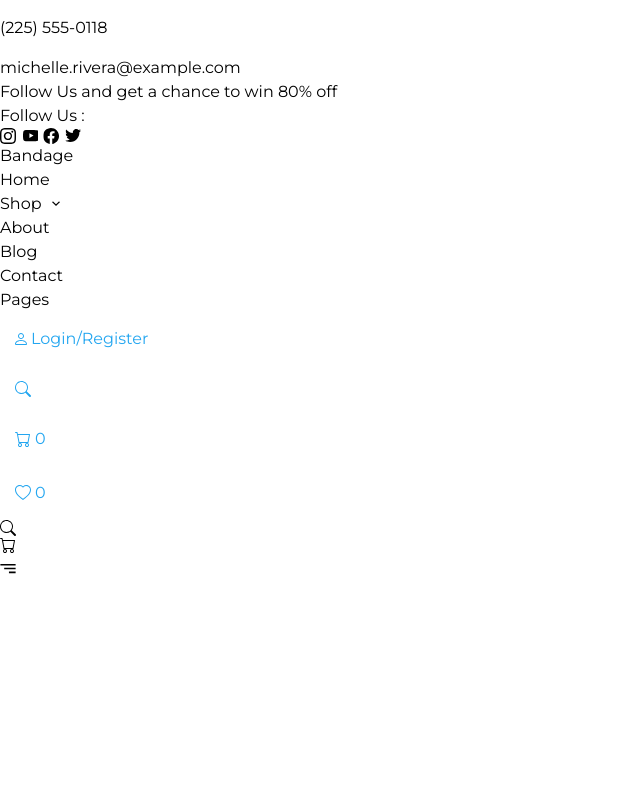
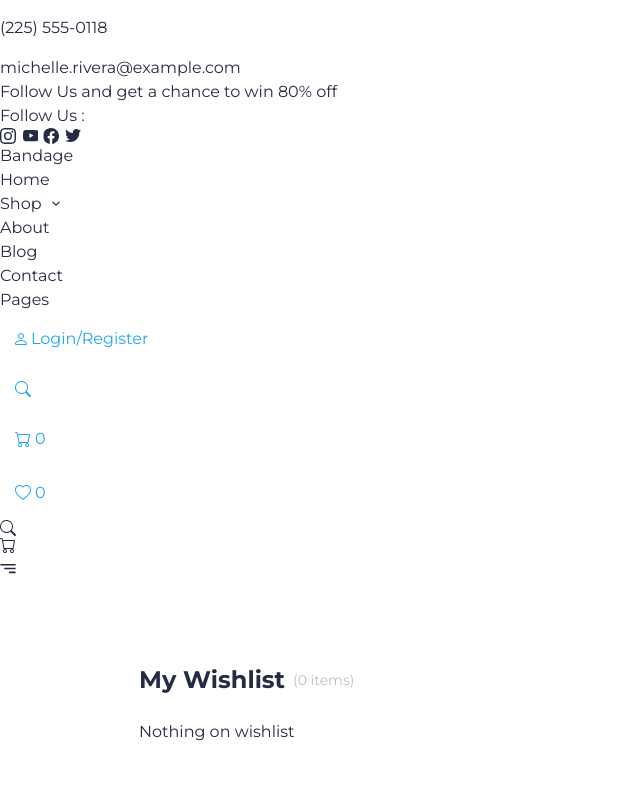
Before and after one commit to phaxz10/sample-ecommerce, a Next.js app: page /wishlist in a window 1280 px wide. Before the commit this address had no page. Shown: the top 800 px of the page, without its empty margins (0-640 px from the left). Built offline with nearby package versions, Linux system fonts and the light colour scheme.

Commit message:
done wishlist page

```diff
--- a/app/_components/CartIcon.tsx
+++ b/app/_components/CartIcon.tsx
@@ -11,7 +11,7 @@ type Props = {
 };
 
 const CartIcon = ({ isMobile, className }: Props) => {
-  const [hasMounted, setHasMounted] = useState(false);
+  const [isClient, setIsClient] = useState(false);
   const cartItemCount = useAppSelector(
     (state) => state.cartReducer.cartItems
   ).reduce((acc, item) => acc + item.quantity, 0);
@@ -25,14 +25,14 @@ const CartIcon = ({ isMobile, className }: Props) => {
   const displayCount = cartItemCount > 99 ? "99+" : cartItemCount;
 
   useEffect(() => {
-    setHasMounted(true);
+    setIsClient(true);
   }, []);
 
   return (
     <>
       <button className="relative" type="button" onClick={onBasketClick}>
         <BasketIcon className={className} />
-        {isMobile && cartItemCount > 0 && hasMounted && (
+        {isMobile && cartItemCount > 0 && isClient && (
           <span className="absolute -top-2 -right-2 p-2 rounded-full bg-danger">
             <span className="text-white text-[10px] absolute top-0 left-0 w-full h-full">
               {displayCount}
@@ -40,7 +40,7 @@ const CartIcon = ({ isMobile, className }: Props) => {
           </span>
         )}
       </button>
-      {isMobile || !hasMounted ? null : <span>{displayCount}</span>}
+      {isMobile || !isClient ? null : <span>{displayCount}</span>}
     </>
   );
 };
--- a/app/_components/SlideCart.tsx
+++ b/app/_components/SlideCart.tsx
@@ -102,7 +102,7 @@ const SlideCart = () => {
                     key={item.id}
                   >
                     <Image
-                      className="mx-auto object-cover object-center aspect-square w-[100px] h-[100px]"
+                      className="rounded-lg mx-auto object-cover object-center aspect-square w-[100px] h-[100px]"
                       src={item.thumbnail}
                       width={100}
                       height={100}
--- a/app/_components/WishlistIcon.tsx
+++ b/app/_components/WishlistIcon.tsx
@@ -11,7 +11,7 @@ type Props = {
 
 const WishlistIcon = ({ className }: Props) => {
   const router = useRouter();
-  const [hasMounted, setHasMounted] = useState(false);
+  const [isClient, setIsClient] = useState(false);
   const wishlistItemCount = useAppSelector(
     (state) => state.wishlistReducer.wishlist
   ).length;
@@ -23,7 +23,7 @@ const WishlistIcon = ({ className }: Props) => {
   const displayCount = wishlistItemCount > 99 ? "99+" : wishlistItemCount;
 
   useEffect(() => {
-    setHasMounted(true);
+    setIsClient(true);
   }, []);
 
   return (
@@ -31,7 +31,7 @@ const WishlistIcon = ({ className }: Props) => {
       <button className="relative" type="button" onClick={onBasketClick}>
         <HeartIcon className={className} />
       </button>
-      {!hasMounted ? null : <span>{displayCount}</span>}
+      {!isClient ? null : <span>{displayCount}</span>}
     </>
   );
 };
--- a/app/_components/index.ts
+++ b/app/_components/index.ts
@@ -5,3 +5,5 @@ export { default as WishlistIcon } from "./WishlistIcon";
 
 export { default as FeaturedProducts } from "./FeaturedProducts";
 export { default as SlideCart } from "./SlideCart";
+
+export { default as Rating } from "./Rating";
--- a/app/_redux/cartSlice.ts
+++ b/app/_redux/cartSlice.ts
@@ -7,16 +7,12 @@ import {
 } from "@reduxjs/toolkit";
 import toast from "react-hot-toast";
 
+import type { Product } from "app/types";
+
+type CartItem = Product & { quantity: number };
+
 type State = {
-  cartItems: {
-    id: number;
-    title: string;
-    price: number;
-    thumbnail: string;
-    quantity: number;
-    stock: number;
-    brand: string;
-  }[];
+  cartItems: CartItem[];
   total: number;
   isCartOpen: boolean;
 };
@@ -27,17 +23,10 @@ const initialState: State = {
   isCartOpen: false,
 };
 
-const addToCart: CaseReducer<
-  State,
-  PayloadAction<{
-    id: number;
-    title: string;
-    price: number;
-    thumbnail: string;
-    stock: number;
-    brand: string;
-  }>
-> = (state, action) => {
+const addToCart: CaseReducer<State, PayloadAction<CartItem>> = (
+  state,
+  action
+) => {
   const item = action.payload;
   const itemExists = state.cartItems.find((i) => i.id === item.id);
   if (itemExists) {
--- a/app/_redux/wishlistSlice.ts
+++ b/app/_redux/wishlistSlice.ts
@@ -3,25 +3,20 @@
 import { CaseReducer, PayloadAction, createSlice } from "@reduxjs/toolkit";
 import toast from "react-hot-toast";
 
+import type { Product } from "app/types";
+
 type State = {
-  wishlist: {
-    id: number;
-    title: string;
-    thumbnail: string;
-    price: number;
-    rating: number;
-    discountPercentage: number;
-  }[];
+  wishlist: Product[];
 };
 
 const initialState: State = {
   wishlist: [],
 };
 
-const addToWishlist: CaseReducer<
-  State,
-  PayloadAction<State["wishlist"][number]>
-> = (state, action) => {
+const addToWishlist: CaseReducer<State, PayloadAction<Product>> = (
+  state,
+  action
+) => {
   const item = action.payload;
   const itemExists = state.wishlist.find((i) => i.id === item.id);
   if (itemExists) {
--- a/app/products/[productId]/AddToCartBtn.tsx
+++ b/app/products/[productId]/AddToCartBtn.tsx
@@ -7,16 +7,13 @@ import { cartAction } from "app/_redux/cartSlice";
 import type { Product } from "app/types";
 
 type Props = {
-  item: Pick<
-    Product,
-    "id" | "title" | "price" | "thumbnail" | "stock" | "brand"
-  >;
+  item: Product;
 };
 
 const AddToCartBtn = ({ item }: Props) => {
   const dispatch = useAppDispatch();
   const onAddToCartClick = () => {
-    dispatch(cartAction.addToCart(item));
+    dispatch(cartAction.addToCart({ ...item, quantity: 1 }));
   };
   return (
     <button
--- a/app/products/[productId]/AddToWishlistBtn.tsx
+++ b/app/products/[productId]/AddToWishlistBtn.tsx
@@ -8,14 +8,11 @@ import { wishlistAction } from "app/_redux/wishlistSlice";
 import type { Product } from "app/types";
 
 type Props = {
-  item: Pick<
-    Product,
-    "id" | "title" | "thumbnail" | "price" | "discountPercentage" | "rating"
-  >;
+  item: Product;
 };
 
 const AddToWishlistBtn = ({ item }: Props) => {
-  const [hasMounted, setHasMounted] = useState(false);
+  const [isClient, setIsClient] = useState(false);
   const dispatch = useAppDispatch();
   const isInWatchlist = useAppSelector((state) =>
     state.wishlistReducer.wishlist.find((i) => i.id === item.id)
@@ -29,7 +26,7 @@ const AddToWishlistBtn = ({ item }: Props) => {
   };
 
   useEffect(() => {
-    setHasMounted(true);
+    setIsClient(true);
   }, []);
 
   return (
@@ -40,7 +37,7 @@ const AddToWishlistBtn = ({ item }: Props) => {
     >
       <HeartIcon
         className={`${
-          isInWatchlist && hasMounted ? "text-red-500" : ""
+          isInWatchlist && isClient ? "text-red-500" : ""
         } w-5 h-5 absolute top-0 left-0 translate-x-1/2 translate-y-1/2`}
       />
     </button>
--- a/app/products/[productId]/page.tsx
+++ b/app/products/[productId]/page.tsx
@@ -1,11 +1,10 @@
 import Image from "next/image";
 import { ChevronRightIcon, EyeIcon } from "@assets";
-import Rating from "./Rating";
 import AddToCartBtn from "./AddToCartBtn";
 import AddToWishlistBtn from "./AddToWishlistBtn";
 import { getProductById, getProducts } from "app/_api/products";
 import { priceFormatter } from "app/_utils/formatter";
-import { FeaturedProducts } from "@components";
+import { FeaturedProducts, Rating } from "@components";
 import MediaSection from "./MediaSection";
 
 const ProductDetailsPage = async ({
--- /dev/null
+++ b/app/wishlist/page.tsx
@@ -0,0 +1,105 @@
+"use client";
+
+import { useEffect, useState } from "react";
+import { useAppDispatch, useAppSelector } from "app/_redux/hooks";
+import { wishlistAction } from "app/_redux/wishlistSlice";
+import Image from "next/image";
+import { priceFormatter } from "app/_utils/formatter";
+import { Rating } from "@components";
+import { TrashIcon } from "@heroicons/react/24/outline";
+import { cartAction } from "app/_redux/cartSlice";
+
+const WhishlistPage = () => {
+  const [isClient, setIsClient] = useState(false);
+  const { wishlist } = useAppSelector((state) => state.wishlistReducer);
+  const dispatch = useAppDispatch();
+  const { removeFromWishlist } = wishlistAction;
+  const { addToCart } = cartAction;
+
+  const totalItems = wishlist.length;
+
+  useEffect(() => {
+    setIsClient(true);
+  }, []);
+  return (
+    <div className="py-20">
+      <div className="container px-6 flex flex-col gap-6">
+        <div className="flex items-center gap-2">
+          <h2 className="text-2xl font-bold">My Wishlist</h2>
+          <span className="text-muted text-sm">
+            ({isClient ? totalItems : 0} items)
+          </span>
+        </div>
+
+        {isClient ? (
+          <div className="grid gap-3">
+            {totalItems > 0 ? (
+              <>
+                {wishlist.map((item) => {
+                  const onRemoveItemClick = () => {
+                    dispatch(removeFromWishlist(item.id));
+                  };
+
+                  const onAddToCartClick = () => {
+                    dispatch(addToCart({ ...item, quantity: 1 }));
+                  };
+                  return (
+                    <div
+                      className="flex flex-wrap w-full items-center justify-end gap-4"
+                      key={item.id}
+                    >
+                      <Image
+                        className="rounded-lg mx-auto object-cover object-center aspect-square w-[100px] h-[100px]"
+                        src={item.thumbnail}
+                        width={100}
+                        height={100}
+                        alt={item.title}
+                      />
+
+                      <div className="flex md:items-center flex-col md:flex-row gap-2 flex-1">
+                        <div className="flex-1 grid">
+                          <h3 className="w-full font-bold text-lg truncate">
+                            {item.title}
+                          </h3>
+                          <p className="text-secondary-text text-xs">
+                            {item.brand}
+                          </p>
+                          <Rating rating={item.rating} />
+                        </div>
+                      </div>
+
+                      <div className="relative h-max justify-center items-end px-4 w-max flex flex-col gap-3">
+                        <h2 className="text-lg font-bold">
+                          {priceFormatter(item.price)}
+                        </h2>
+                        <button
+                          className="text-danger text-xs absolute -top-2 -right-2"
+                          type="button"
+                          onClick={onRemoveItemClick}
+                        >
+                          <TrashIcon className="w-4 h-4" />
+                        </button>
+
+                        <button
+                          className="text-white text-xs font-bold w-max py-[15px] px-7 rounded-md bg-primary"
+                          type="button"
+                          onClick={onAddToCartClick}
+                        >
+                          Add to Cart
+                        </button>
+                      </div>
+                    </div>
+                  );
+                })}
+              </>
+            ) : (
+              <div>Nothing on wishlist</div>
+            )}
+          </div>
+        ) : null}
+      </div>
+    </div>
+  );
+};
+
+export default WhishlistPage;
```
Also changed, not shown: app/_components/Rating.tsx (renamed from app/products/[productId]/Rating.tsx).
